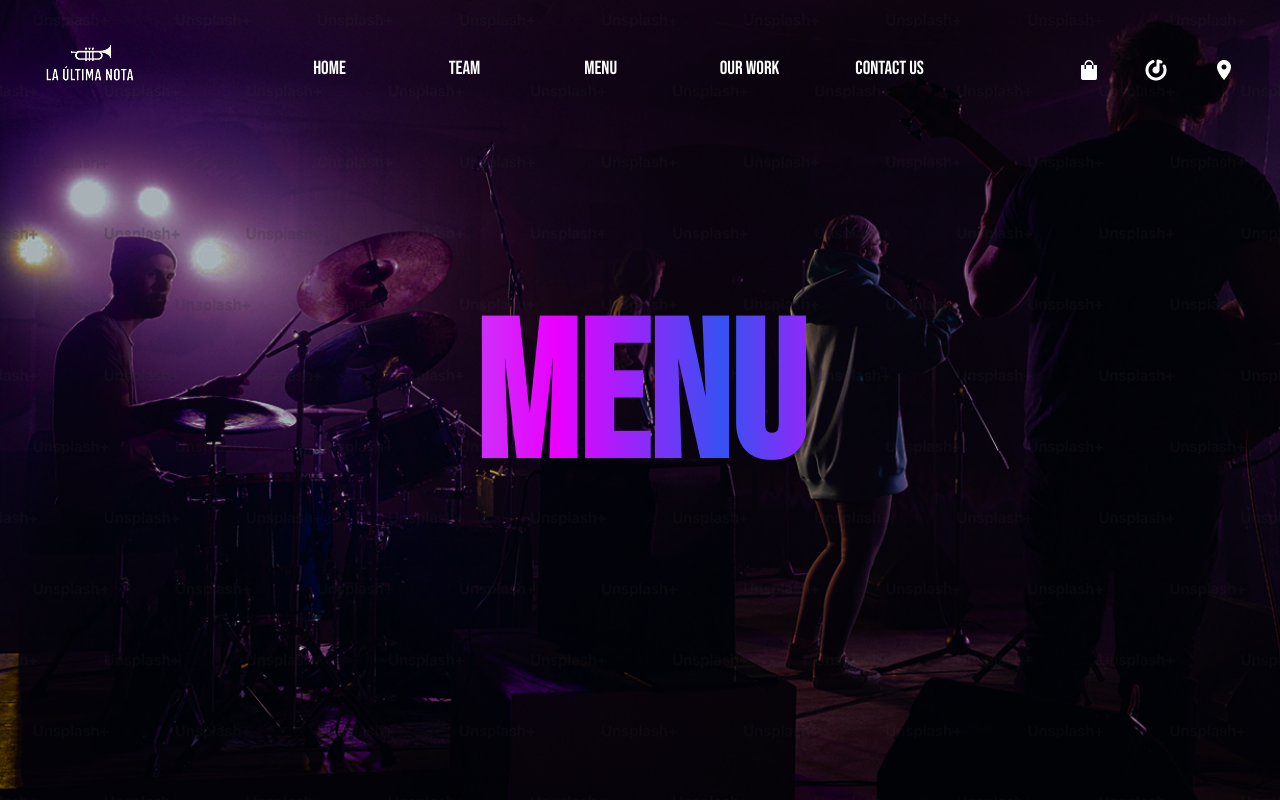
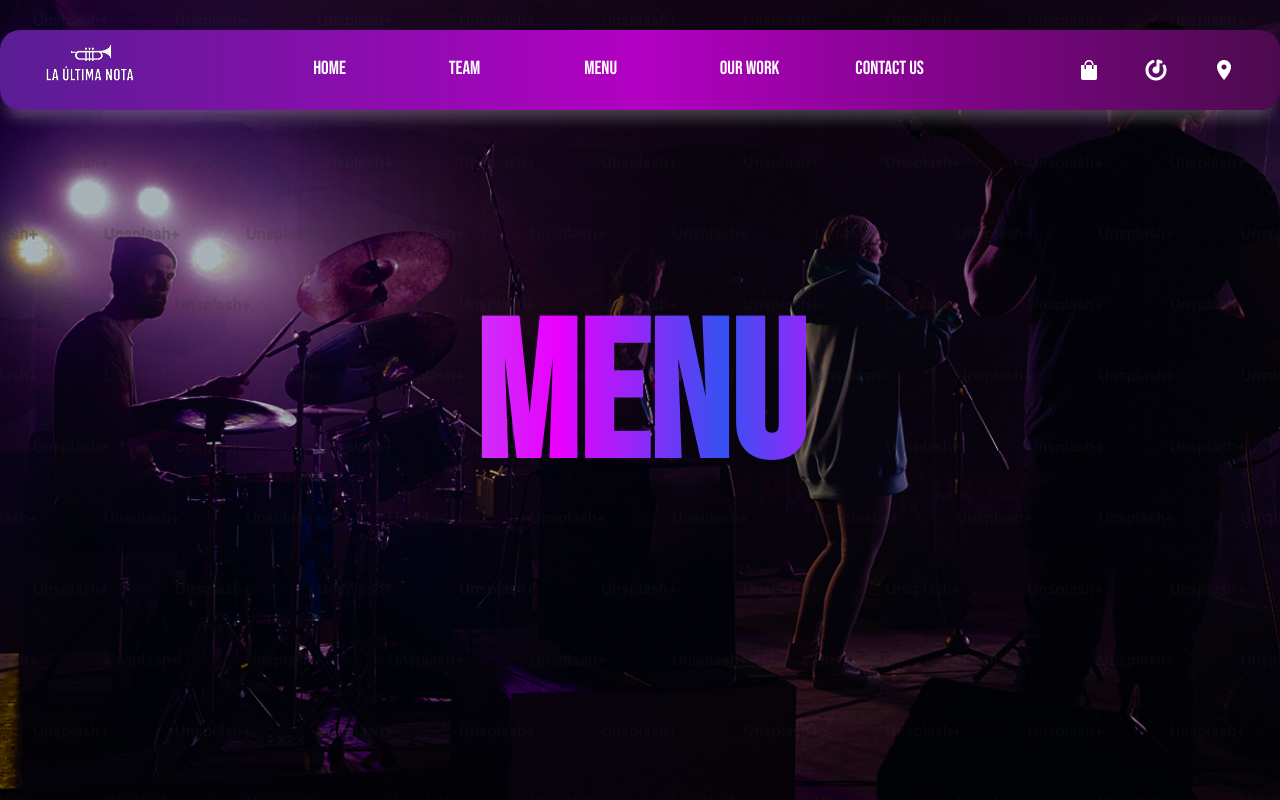
Before and after one commit to LauraDeLaHoz/proyectoaulaultimanota, a plain HTML site: page menu.html in a window 1280 px wide. Shown: the top 800 px of the page. Drawn offline with Linux system fonts and the light colour scheme.

Commit message:
cambio de todos los navs

```diff
--- a/menu.html
+++ b/menu.html
@@ -27,7 +27,8 @@
 		</header>
 
 
-		<nav class="fila nav-principal">
+		<nav class="scrolled">
+			<div class="fila nav-principal">
 				<!-- Logo -->
 				<div class="col-lg-2 col-md-2 col-sm-4 col-xs-10 logo">
 					<img src="assets/icons/iconoultimanota.png" alt="Logo">
@@ -59,10 +60,14 @@
 					<a href="music.html"><img src="assets/icons/music-icon.png" alt="Music" class="icono"></a>
 					</div>
 					<div class="col-lg-4 col-md-4 col-sm-2 col-xs-2 text-center">
-				<a href="location.html"><img src="assets/icons/location-icon.png" alt="Location" class="icono"></a>
+					<a href="#"><img src="assets/icons/location-icon.png" alt="Location" class="icono"></a>
+					</div>
 				</div>
 			</div>
 		</nav>
+
+
+
 
 
 		<section class="bio-tour-section">
```
Also changed, not shown: music.html (+4 -2 lines), shop.html (+7 -2 lines), team.html (+8 -3 lines). Lines whose indentation alone changed are shown as unchanged.
